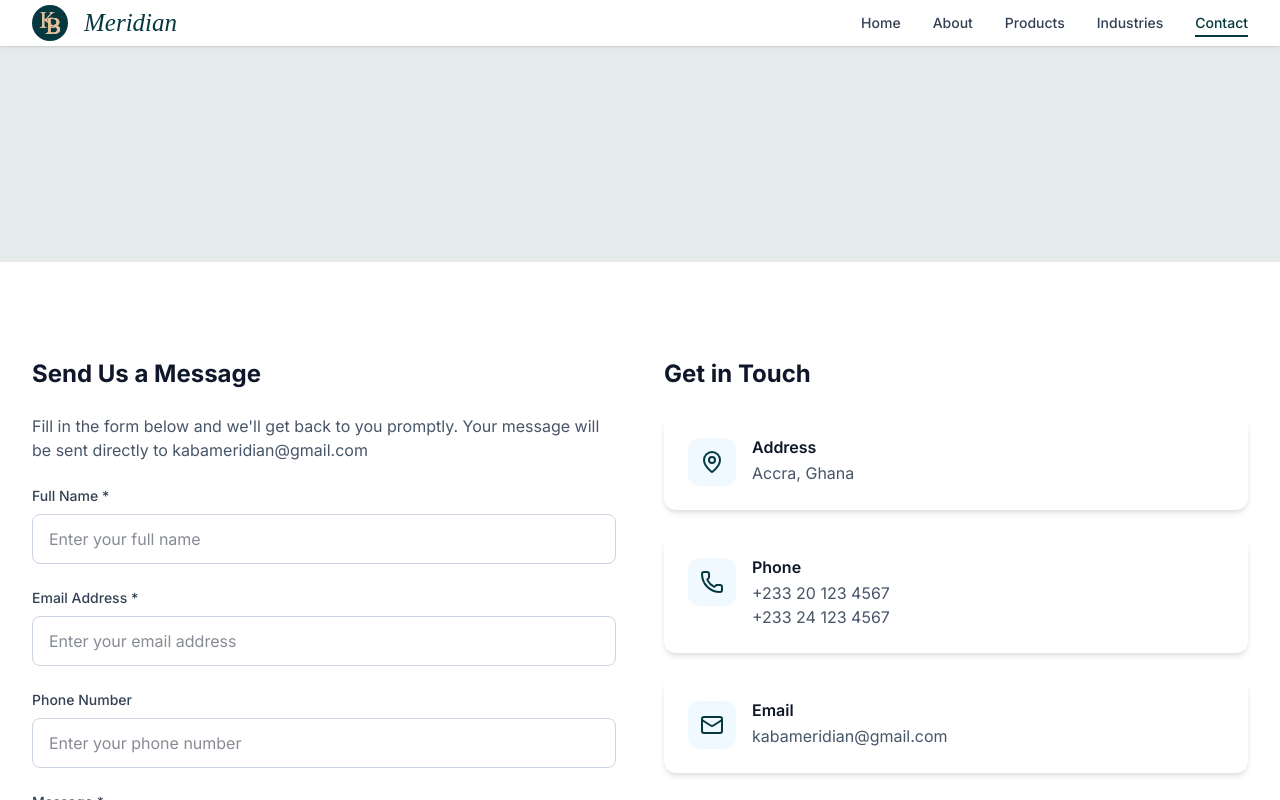
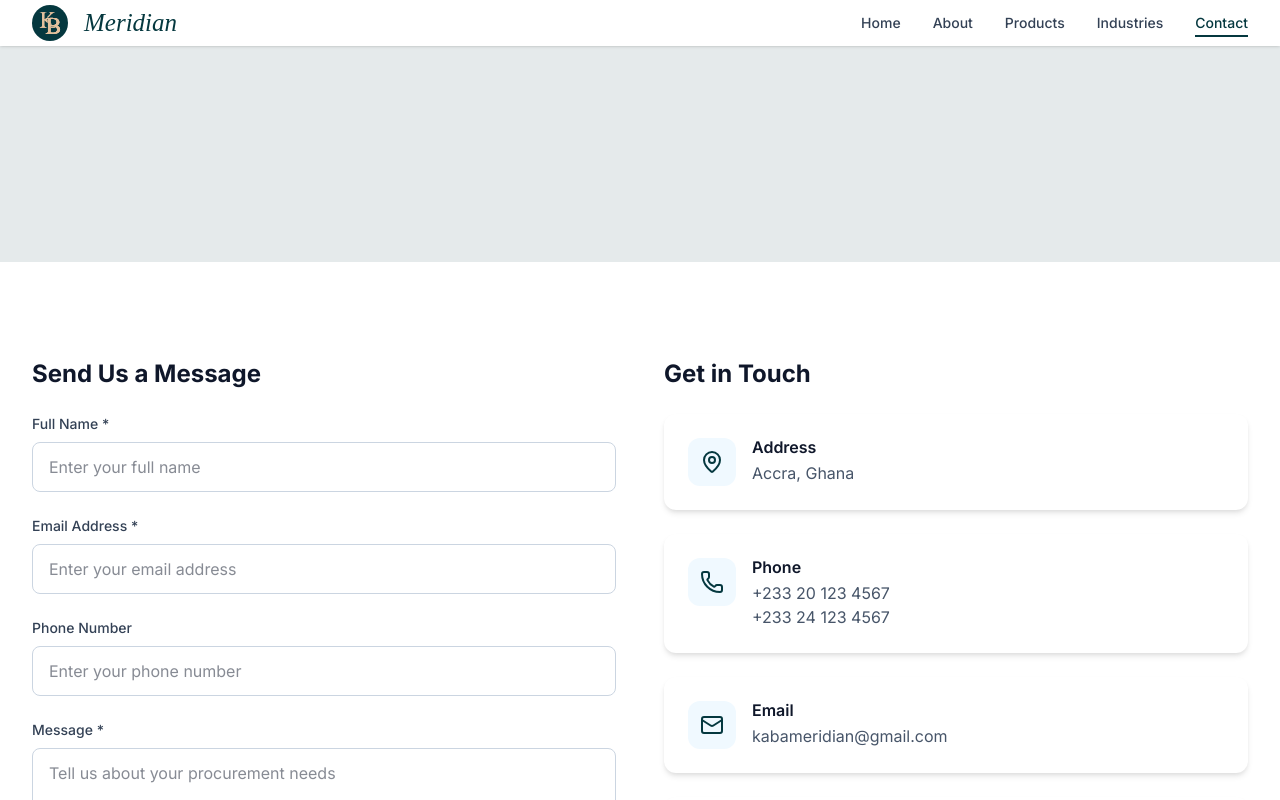
Before and after one commit to cojojunior/KABA-Meridian, a React (Vite) app: page /contact in a window 1280 px wide. Shown: the top 800 px of the page. Built offline with nearby package versions, Linux system fonts and the light colour scheme.

Commit message:
added stoarge - supabase

```diff
--- a/src/app/routes/Contact.tsx
+++ b/src/app/routes/Contact.tsx
@@ -104,10 +104,7 @@ This message was sent from the KABA Meridian website contact form.`;
             <h2 className="text-2xl font-bold text-secondary-900 mb-6">
               Send Us a Message
             </h2>
-            <p className="text-secondary-600 mb-6">
-              Fill in the form below and we'll get back to you promptly. Your
-              message will be sent directly to kabameridian@gmail.com
-            </p>
+
             <form onSubmit={handleSubmit} className="space-y-6">
               <div>
                 <label className="block text-sm font-medium text-secondary-700 mb-2">
```
